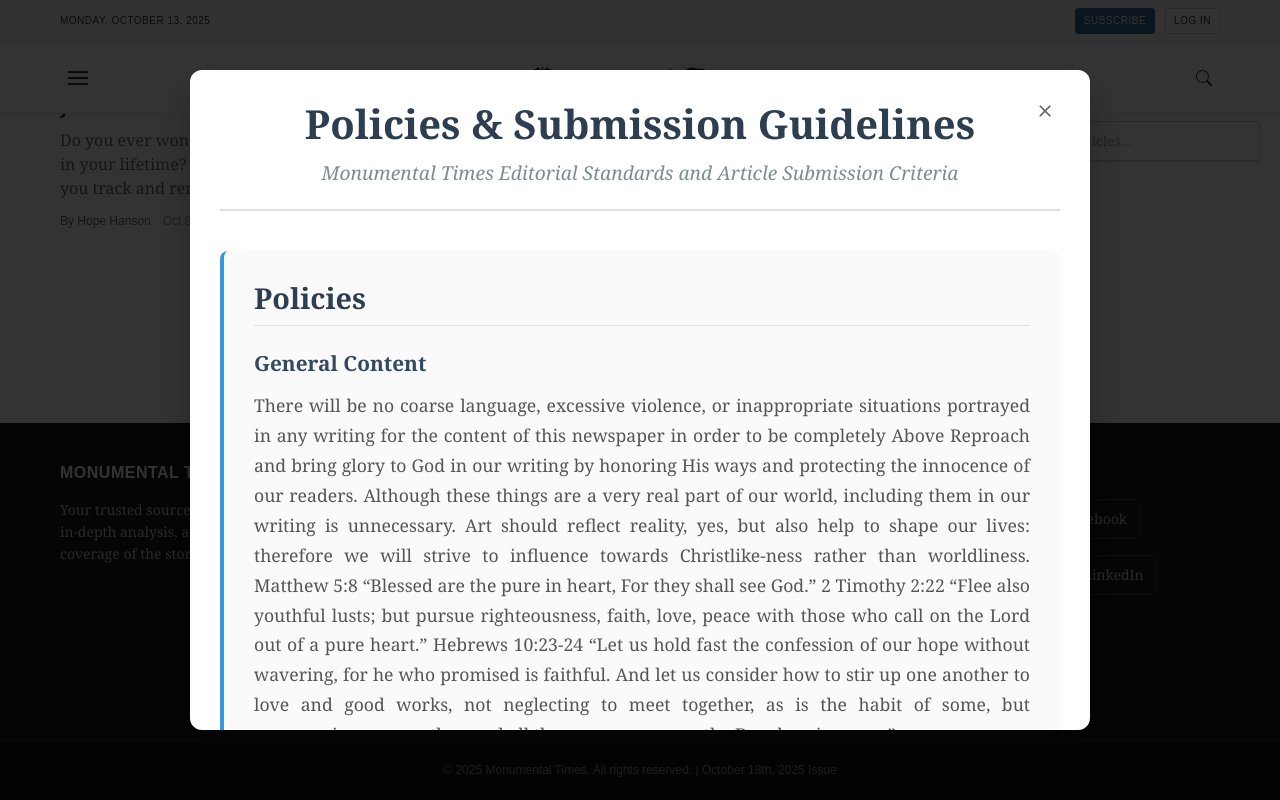
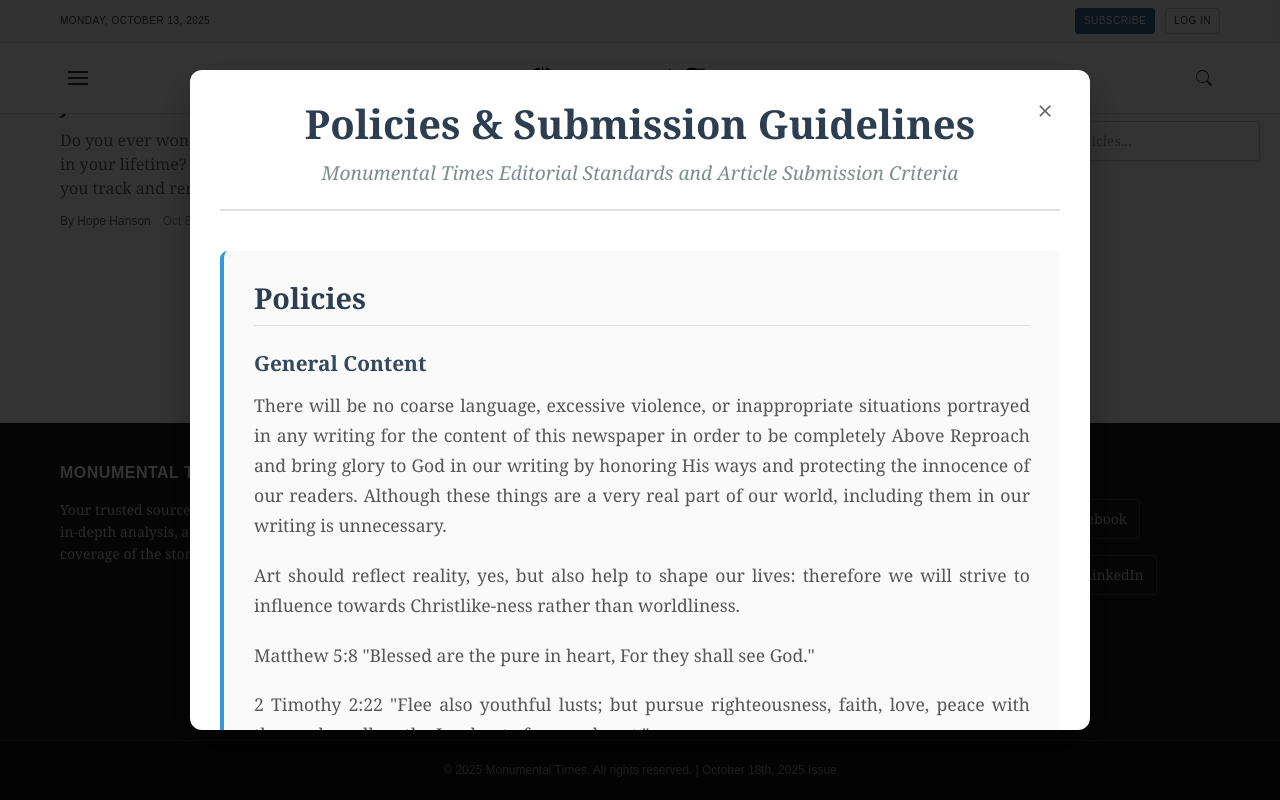
Before and after one commit to splawrence/monumentaltimes, a React (Vite) app: page / in a window 1280 px wide. Both pictures are taken after a click on the button "Policies". Shown: the part 3434-4234 px from the top of the page. Built offline with nearby package versions, Linux system fonts and the light colour scheme.

Commit message:
feat: Refactor Policies component content for clarity and structure

```diff
--- a/src/components/Policies.jsx
+++ b/src/components/Policies.jsx
@@ -21,20 +21,16 @@
               <h2>Policies</h2>
               <div className="policy-text">
                 <h3>General Content</h3>
-                <p>There will be no coarse language, excessive violence, or inappropriate situations portrayed in any writing for the content of this newspaper in order to be completely Above Reproach and bring glory to God in our writing by honoring His ways and protecting the innocence of our readers. Although these things are a very real part of our world, including them in our writing is unnecessary. Art should reflect reality, yes, but also help to shape our lives: therefore we will strive to influence towards Christlike-ness rather than worldliness.
-Matthew 5:8 “Blessed are the pure in heart, For they shall see God.”
-2 Timothy 2:22 “Flee also youthful lusts; but pursue righteousness, faith, love, peace with those who call on the Lord out of a pure heart.”
-Hebrews 10:23-24 “Let us hold fast the confession of our hope without wavering, for he who promised is faithful. And let us consider how to stir up one another to love and good works, not neglecting to meet together, as is the habit of some, but encouraging one another, and all the more as you see the Day drawing near.”
-</p>
+                <p>There will be no coarse language, excessive violence, or inappropriate situations portrayed in any writing for the content of this newspaper in order to be completely Above Reproach and bring glory to God in our writing by honoring His ways and protecting the innocence of our readers. Although these things are a very real part of our world, including them in our writing is unnecessary.</p>
 
-                <h3>Independence and Objectivity</h3>
-                <p>Excepteur sint occaecat cupidatat non proident, sunt in culpa qui officia deserunt mollit anim id est laborum. Sed ut perspiciatis unde omnis iste natus error sit voluptatem accusantium doloremque laudantium, totam rem aperiam, eaque ipsa quae ab illo inventore veritatis et quasi architecto beatae vitae dicta sunt explicabo.</p>
+                <p>Art should reflect reality, yes, but also help to shape our lives: therefore we will strive to influence towards Christlike-ness rather than worldliness.</p>
 
-                <h3>Ethical Standards</h3>
-                <p>Nemo enim ipsam voluptatem quia voluptas sit aspernatur aut odit aut fugit, sed quia consequuntur magni dolores eos qui ratione voluptatem sequi nesciunt. Neque porro quisquam est, qui dolorem ipsum quia dolor sit amet, consectetur, adipisci velit, sed quia non numquam eius modi tempora incidunt ut labore et dolore magnam aliquam quaerat voluptatem.</p>
+                <blockquote>
+                  <p>Matthew 5:8 "Blessed are the pure in heart, For they shall see God."</p>
+                  <p>2 Timothy 2:22 "Flee also youthful lusts; but pursue righteousness, faith, love, peace with those who call on the Lord out of a pure heart."</p>
+                  <p>Hebrews 10:23-24 "Let us hold fast the confession of our hope without wavering, for he who promised is faithful. And let us consider how to stir up one another to love and good works, not neglecting to meet together, as is the habit of some, but encouraging one another, and all the more as you see the Day drawing near."</p>
+                </blockquote>
 
-                <h3>Corrections and Transparency</h3>
-                <p>Ut enim ad minima veniam, quis nostrum exercitationem ullam corporis suscipit laboriosam, nisi ut aliquid ex ea commodi consequatur. Quis autem vel eum iure reprehenderit qui in ea voluptate velit esse quam nihil molestiae consequatur, vel illum qui dolorem eum fugiat quo voluptas nulla pariatur.</p>
               </div>
             </section>
 
@@ -43,21 +39,6 @@
               <div className="policy-text">
                 <h3>Submission Requirements</h3>
                 <p>At vero eos et accusamus et iusto odio dignissimos ducimus qui blanditiis praesentium voluptatum deleniti atque corrupti quos dolores et quas molestias excepturi sint occaecati cupiditate non provident, similique sunt in culpa qui officia deserunt mollitia animi, id est laborum et dolorum fuga.</p>
-
-                <h3>Content Standards</h3>
-                <p>Et harum quidem rerum facilis est et expedita distinctio. Nam libero tempore, cum soluta nobis est eligendi optio cumque nihil impedit quo minus id quod maxime placeat facere possimus, omnis voluptas assumenda est, omnis dolor repellendus.</p>
-
-                <h3>Word Count and Format</h3>
-                <p>Temporibus autem quibusdam et aut officiis debitis aut rerum necessitatibus saepe eveniet ut et voluptates repudiandae sint et molestiae non recusandae. Itaque earum rerum hic tenetur a sapiente delectus, ut aut reiciendis voluptatibus maiores alias consequatur aut perferendis doloribus asperiores repellat.</p>
-
-                <h3>Review Process</h3>
-                <p>Lorem ipsum dolor sit amet, consectetur adipiscing elit, sed do eiusmod tempor incididunt ut labore et dolore magna aliqua. Ut enim ad minim veniam, quis nostrud exercitation ullamco laboris nisi ut aliquip ex ea commodo consequat. Duis aute irure dolor in reprehenderit in voluptate velit esse cillum dolore eu fugiat nulla pariatur.</p>
-
-                <h3>Publication Timeline</h3>
-                <p>Sed ut perspiciatis unde omnis iste natus error sit voluptatem accusantium doloremque laudantium, totam rem aperiam, eaque ipsa quae ab illo inventore veritatis et quasi architecto beatae vitae dicta sunt explicabo. Nemo enim ipsam voluptatem quia voluptas sit aspernatur aut odit aut fugit.</p>
-
-                <h3>Rights and Attribution</h3>
-                <p>Sed quia consequuntur magni dolores eos qui ratione voluptatem sequi nesciunt. Neque porro quisquam est, qui dolorem ipsum quia dolor sit amet, consectetur, adipisci velit, sed quia non numquam eius modi tempora incidunt ut labore et dolore magnam aliquam quaerat voluptatem.</p>
               </div>
             </section>
           </div>
```
